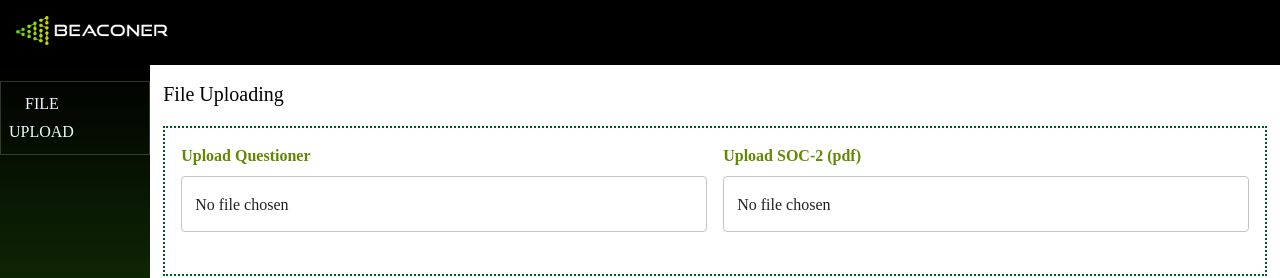
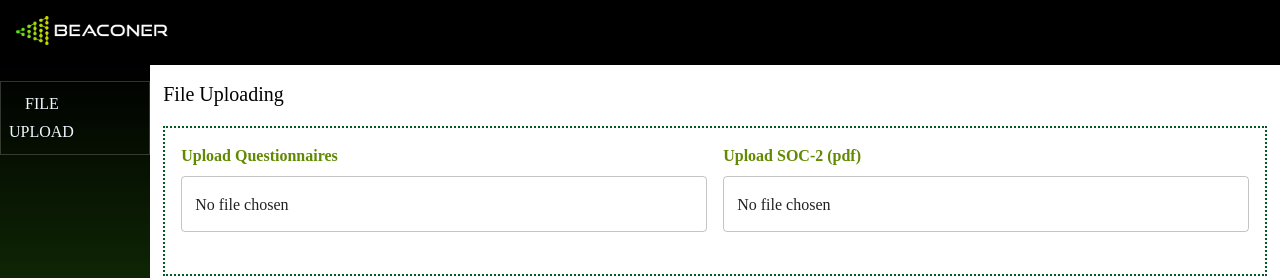
Before and after one commit to YASH1730/beaconer, a React (Create React App) app: page / in a window 1280 px wide. Shown: the top 278 px of the page. Built offline with nearby package versions, Linux system fonts and the light colour scheme.

Commit message:
fix :: Speel check

```diff
--- a/src/components/modules/FileUpload.js
+++ b/src/components/modules/FileUpload.js
@@ -64,7 +64,7 @@ const FileUpload = () => {
                     sx={{ fontWeight: 600 }}
                     variant="body1"
                   >
-                    Upload Questioner
+                    Upload Questionnaires
                   </Typography>
                   {state.SIGlight && <CheckCircleIcon color={"primary"} />}
                 </Box>
```
